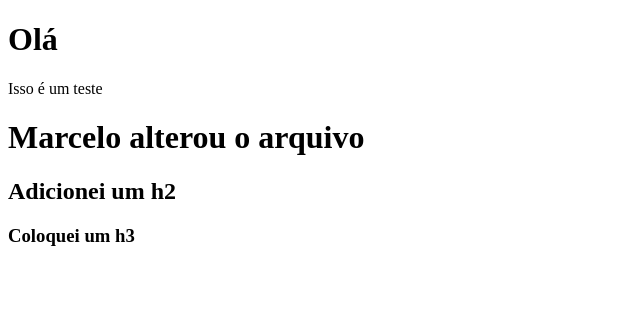
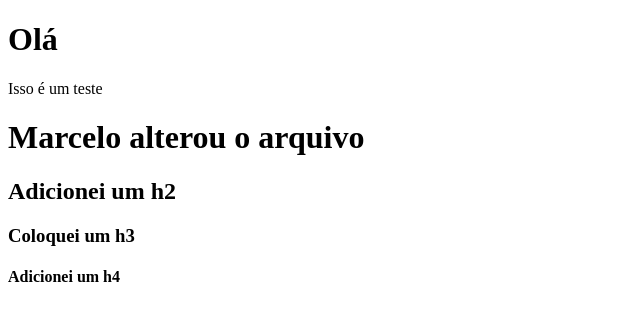
Before and after one commit to GabrielAlmeida74/T-picos-Especiais-Fatec, a plain HTML site: page index.html in a window 1280 px wide. Shown: the whole page, without its empty margins (0-640 px from the left). Drawn offline with Linux system fonts and the light colour scheme.

Commit message:
Alteração para Gabriel

```diff
--- a/index.html
+++ b/index.html
@@ -11,6 +11,7 @@
     <h1>Marcelo alterou o arquivo</h1>
     <h2>Adicionei um h2</h2>
     <h3>Coloquei um h3</h3>
+    <h4>Adicionei um h4<h4>
 </body>
 
 </html>
```
